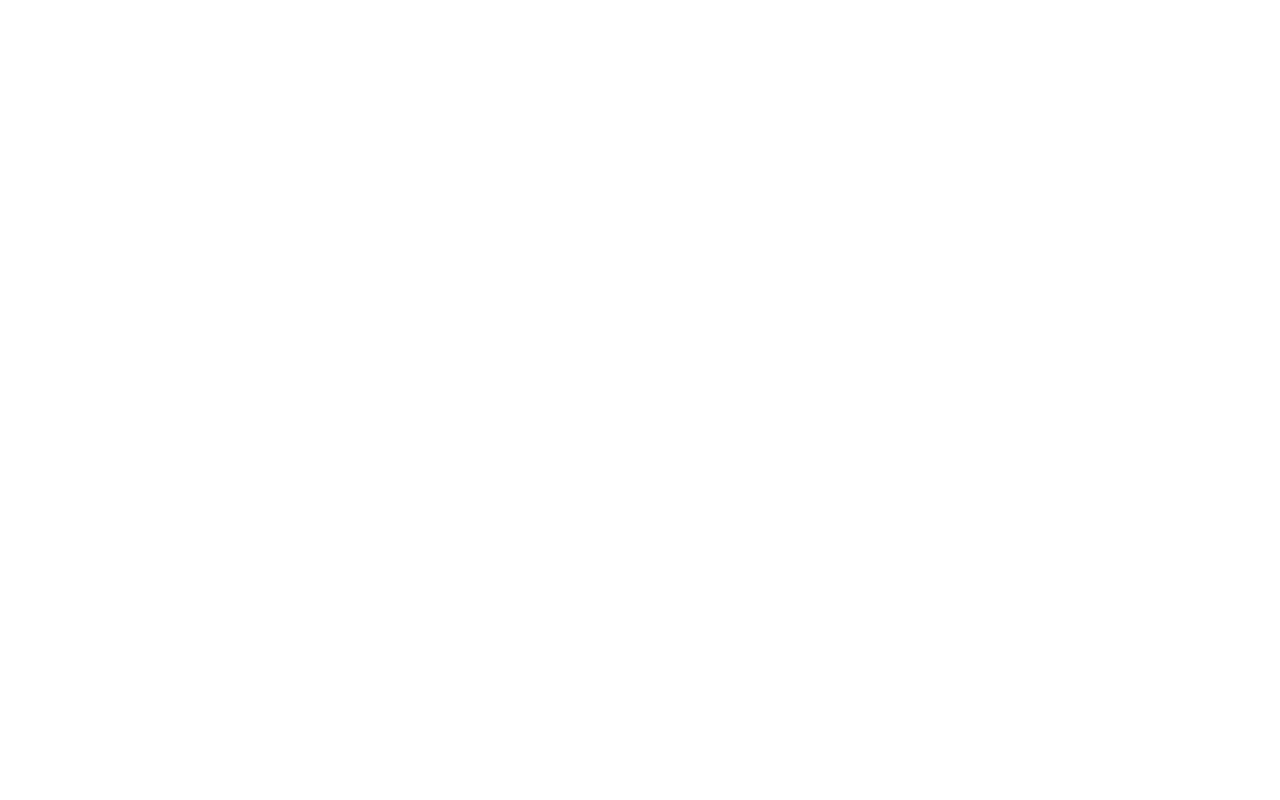
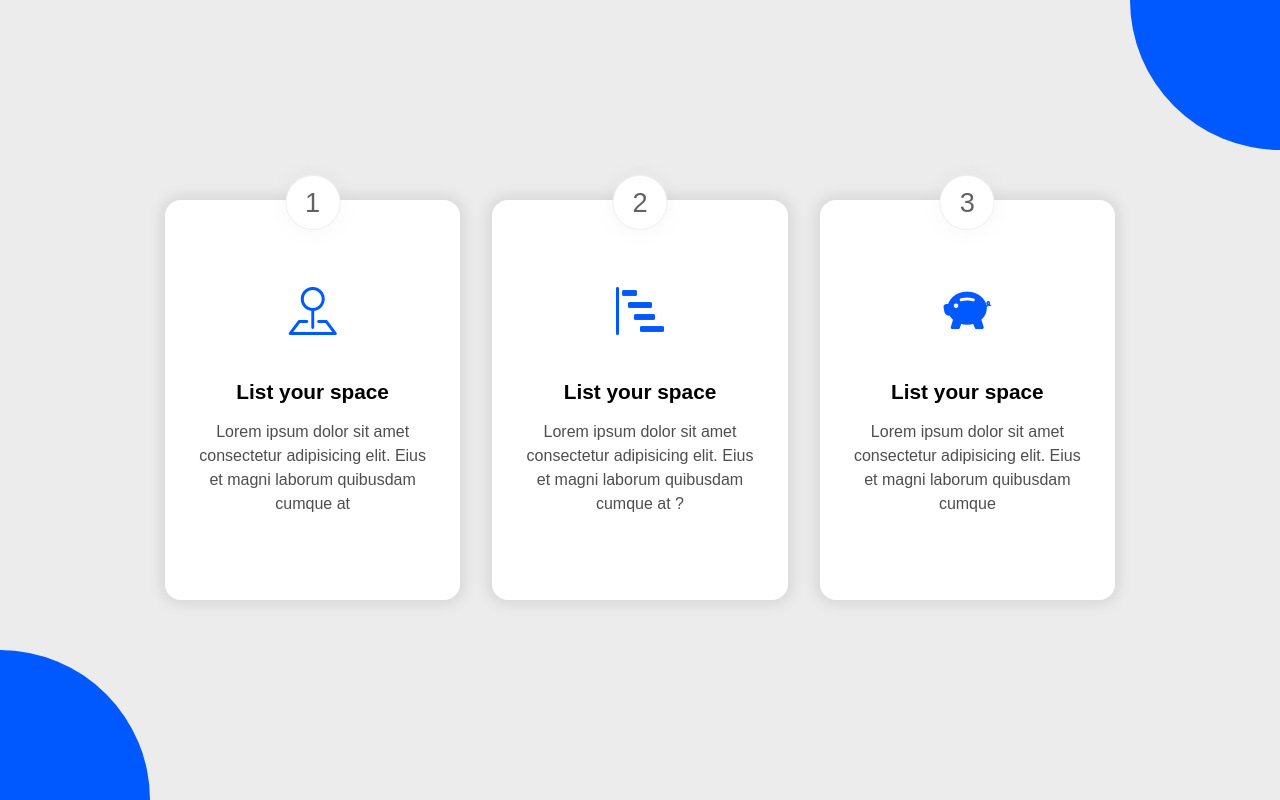
Before and after one commit to Matinmmp/Matinmmp-MohammadMatinMohammadiPega_HW8_Maktab94, a plain HTML site: page HW-6/index.html in a window 1280 px wide. Drawn offline with nearby package versions, Linux system fonts and the light colour scheme; a script that the page names is missing.

Commit message:
create cards

```diff
--- a/HW-6/index.html
+++ b/HW-6/index.html
@@ -1,16 +1,63 @@
 <!DOCTYPE html>
 <html lang="en">
+
 <head>
   <meta charset="UTF-8">
   <meta http-equiv="X-UA-Compatible" content="IE=edge">
   <meta name="viewport" content="width=device-width, initial-scale=1.0">
+  <link rel="stylesheet" href="style.css">
+  <link rel="stylesheet" href="https://cdn.jsdelivr.net/npm/bootstrap-icons@1.10.4/font/bootstrap-icons.css">
   <title>Document</title>
 </head>
+
 <body>
 
+  <section>
+    <div class="container">
+      <span id="circle1"></span>
+      <span id="circle2"></span>
+
+
+      <div class="row">
+        <div class="item col">
+          <span class="numbers ">1</span>
+          <div class="item-body ">
+            <div class="item-icon">
+              <i class="bi bi-pin-map"></i>
+            </div>
+            <h4>List your space</h4>
+            <p>Lorem ipsum dolor sit amet consectetur adipisicing elit. Eius et magni laborum quibusdam cumque at </p>
+          </div>
+        </div>
+
+        <div class="item col">
+          <span class="numbers ">2</span>
+          <div class="item-body ">
+            <div class="item-icon">
+              <i class="bi bi-bar-chart-steps"></i>
+            </div>
+            <h4>List your space</h4>
+            <p>Lorem ipsum dolor sit amet consectetur adipisicing elit. Eius et magni laborum quibusdam cumque at ?</p>
+          </div>
+        </div>
+
+        <div class="item col">
+          <span class="numbers ">3</span>
+          <div class="item-body ">
+            <div class="item-icon">
+              <i class="bi bi-piggy-bank-fill"></i>
+            </div>
+            <h4>List your space</h4>
+            <p>Lorem ipsum dolor sit amet consectetur adipisicing elit. Eius et magni laborum quibusdam cumque </p>
+          </div>
+        </div>
+      </div>
+    </div>
+  </section>
 
 
 
   <script src="app.js"></script>
 </body>
+
 </html>
--- a/HW-6/style.css
+++ b/HW-6/style.css
@@ -0,0 +1,159 @@
+* {
+  padding: 0;
+  margin: 0;
+  box-sizing: border-box;
+}
+
+body {
+  min-height: 100vh;
+  font-family: sans-serif;
+  background-color: rgb(236, 236, 236);
+  position: relative;
+}
+
+section{
+  display: flex;
+  align-items: center;
+  padding-block: 6rem;
+  width: 100%;
+  min-height: 100vh ;
+  position: relative;
+   overflow: hidden;
+}
+
+.container {
+  margin: 0 auto;
+  max-width: 1200px;
+  height: 100%;
+  display: flex;
+  justify-content: center;
+  align-items: center;
+}
+
+.row {
+  display: flex;
+  width: 100%;
+  justify-content: center;
+  padding:2rem;
+  gap: 2rem;
+}
+
+.col {
+  max-width: 26%;
+}
+
+.item {
+  position: relative;
+  height: 400px;
+  padding: 2rem;
+  border-radius: 1rem;
+  box-shadow: 0 0 15px 3px rgba(0, 0, 0, 0.107);
+  background-color: rgb(255, 255, 255);
+}
+
+#circle1 {
+  position: absolute;
+  top: -150px;
+  right: -150px;
+  width: 300px;
+  height: 300px;
+  border-radius: 50%;
+  background-color: rgb(0, 89, 255);
+}
+
+#circle2 {
+  position: absolute;
+  bottom: -150px;
+  left: -150px;
+  width: 300px;
+  height: 300px;
+  border-radius: 50%;
+  background-color: rgb(0, 89, 255);
+}
+
+.numbers{
+  font-size: 1.7rem;
+  color: rgb(98, 98, 98);
+  position: absolute;
+  display: flex;
+  align-items: center;
+  justify-content: center;
+  left: 50%;
+  top: -25px;
+  width: 55px;
+  height: 55px;
+  border-radius: 50%;
+  border: 1px solid rgba(0, 0, 0, 0.06);
+  transform: translateX(-50%);
+  box-shadow: 0 0 15px 3px rgba(185, 185, 185, 0.107);
+  background-color: rgb(255, 255, 255);
+}
+
+.item-body {
+  height: 100%;
+  display: flex;
+  flex-direction: column;
+  justify-content: center;
+  align-items: center;
+}
+
+.item-icon{
+  color: rgb(0, 89, 255);
+  font-size: 3rem;
+  margin-bottom: 2.5rem;
+}
+
+.item h4{
+  font-size: 1.3rem;
+  margin-bottom: 1rem;
+}
+
+.item p{
+  line-height: 1.5rem;
+  color: rgb(78, 78, 78);
+  text-align: center;
+}
+
+
+@media (max-width:1100px) {
+  .row{
+    flex-wrap: wrap;
+  }
+  .col{
+    max-width: 35%;
+  }
+}
+
+
+@media (max-width:900px) {
+  .row{
+    flex-wrap: wrap;
+  }
+  .col{
+    max-width: 50%;
+  }
+}
+
+@media (max-width:700px) {
+  #circle1{
+    display: none;
+  }
+  #circle2{
+    display: none;
+  }
+  section{
+    padding-block: 10rem;
+  }
+  .row{
+    flex-wrap: wrap;
+  }
+  .col{
+    max-width: 70%;
+  }
+}
+
+@media (max-width:500px) {
+  .col{
+    max-width: 80%;
+  }
+}
```
Also changed, not shown: HW-6/app.js (deleted).
